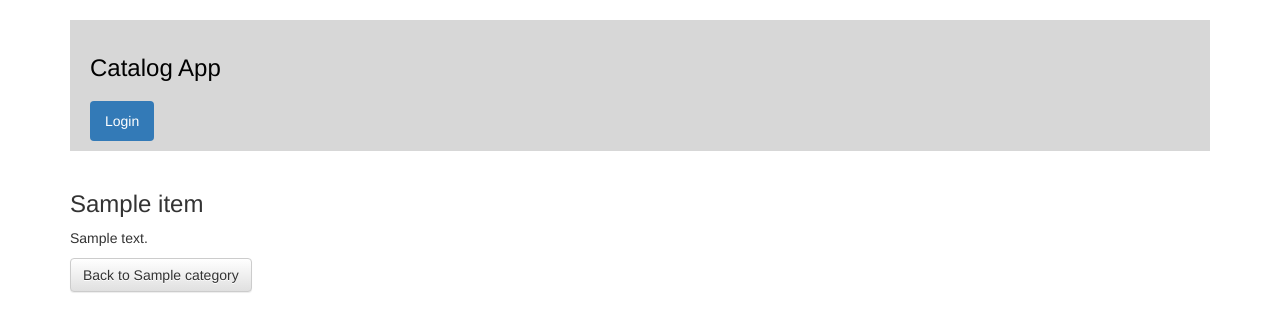
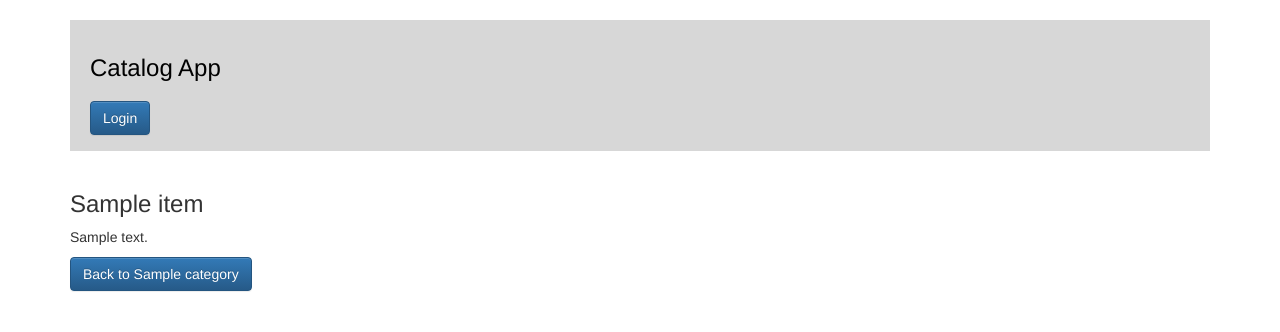
Before and after one commit to plr108-zz/item-catalog-lightsail, a Flask app: a page that uses templates/item.html in a window 1280 px wide. Shown: the top 332 px of the page. Run offline with Flask 2, Linux system fonts and the light colour scheme; tables that the repository leaves empty hold one stand-in row (values such as "Sample post"); some libraries are stand-ins or nearby versions.

Commit message:
Update button style
Use one Bootstrap style for all buttons

```diff
--- a/templates/delete_item.html
+++ b/templates/delete_item.html
@@ -7,8 +7,8 @@
       <div class='form-group'>
         <div class="col-sm-10">
           <div class='btn-group' role='group'>
-            <input class='btn btn-default' type='submit' value='Delete'>
-            <a class='btn btn-default' href='{{url_for("show_item",category_name=item.category.name,item_name=item.name)}}'>Cancel</a>
+            <input class='btn btn-primary' type='submit' value='Delete'>
+            <a class='btn btn-primary' href='{{url_for("show_item",category_name=item.category.name,item_name=item.name)}}'>Cancel</a>
           </div>
         </div>
       </div>
--- a/templates/edit_item.html
+++ b/templates/edit_item.html
@@ -32,8 +32,8 @@
       <div class='form-group'>
         <div class="col-sm-offset-2 col-sm-10">
           <div class='btn-group' role='group'>
-            <input class='btn btn-default' type='submit' value='Submit'>
-            <a class='btn btn-default' href='{{url_for("show_item",category_name=item.category.name,item_name=item.name)}}'>Cancel</a>
+            <input class='btn btn-primary' type='submit' value='Submit'>
+            <a class='btn btn-primary' href='{{url_for("show_item",category_name=item.category.name,item_name=item.name)}}'>Cancel</a>
           </div>
         </div>
       </div>
--- a/templates/header.html
+++ b/templates/header.html
@@ -2,11 +2,9 @@
   <h3 id='catalog-header-title'>Catalog App</h3>
   <nav>
     <ul class='nav nav-pills pull-left'>
-      <li role='presentation' class='active'>
-        {% if 'username' in session %}
-        <a href='{{url_for("gdisconnect")}}'>Logout</a> {% else %}
-        <a href='{{url_for("show_login")}}'>Login</a> {% endif %}
-      </li>
+      {% if 'username' in session %}
+      <a class='btn btn-primary' href='{{url_for("gdisconnect")}}'>Logout</a> {% else %}
+      <a class='btn btn-primary' href='{{url_for("show_login")}}'>Login</a> {% endif %}
     </ul>
   </nav>
 </div>
--- a/templates/item.html
+++ b/templates/item.html
@@ -5,9 +5,9 @@
     <p>{{item.description}}</p>
     <div class='btn-group' role='group'>
       {% if 'username' in session %}
-      <a class='btn btn-default' href='{{url_for("edit_item",category_name=item.category.name,item_name=item.name)}}'>Edit</a>
-      <a class='btn btn-default' href='{{url_for("delete_item",category_name=item.category.name,item_name=item.name)}}'>Delete</a> {% endif %}
-      <a class='btn btn-default' href='{{url_for("show_category",category_name=item.category.name)}}'>Back to {{item.category.name}}</a>
+      <a class='btn btn-primary' href='{{url_for("edit_item",category_name=item.category.name,item_name=item.name)}}'>Edit</a>
+      <a class='btn btn-primary' href='{{url_for("delete_item",category_name=item.category.name,item_name=item.name)}}'>Delete</a> {% endif %}
+      <a class='btn btn-primary' href='{{url_for("show_category",category_name=item.category.name)}}'>Back to {{item.category.name}}</a>
     </div>
   </div>
 </div>
--- a/templates/items_content.html
+++ b/templates/items_content.html
@@ -2,5 +2,5 @@
   <h3>{{selected_category.name}} Items ({{category_item_count}} total)</h3> {% for item in category_items %}
   <a href='{{url_for("show_item",category_name=item.category.name,item_name=item.name)}}'><span class='item_name'>{{item.name}}</span></a></p>
   {% endfor %} {% if 'username' in session %}
-  <a class='btn btn-lg btn-primary' href='{{url_for("create_item")}}'>Add Item</a> {% endif %}
+  <a class='btn btn-primary' href='{{url_for("create_item")}}'>Add Item</a> {% endif %}
 </div>
--- a/templates/latest_content.html
+++ b/templates/latest_content.html
@@ -2,5 +2,5 @@
   <h3>Latest Items</h3> {% for item in latest %}
   <a href='{{url_for("show_item",category_name=item.category.name,item_name=item.name)}}'><span class='item_name'>{{item.name}}</span> <span='item_category'>({{item.category.name}})</span></a></p>
   {% endfor %} {% if 'username' in session %}
-  <a class='btn btn-lg btn-primary' href='{{url_for("create_item")}}'>Add Item</a> {% endif %}
+  <a class='btn btn-primary' href='{{url_for("create_item")}}'>Add Item</a> {% endif %}
 </div>
--- a/templates/new_item.html
+++ b/templates/new_item.html
@@ -28,8 +28,8 @@
       <div class='form-group'>
         <div class="col-sm-offset-2 col-sm-10">
           <div class='btn-group' role='group'>
-            <input class='btn btn-default' type='submit' value='Add Item'>
-            <a class='btn btn-default' href='{{url_for("show_categories")}}'>Cancel</a>
+            <input class='btn btn-primary' type='submit' value='Add Item'>
+            <a class='btn btn-primary' href='{{url_for("show_categories")}}'>Cancel</a>
           </div>
         </div>
       </div>
```
